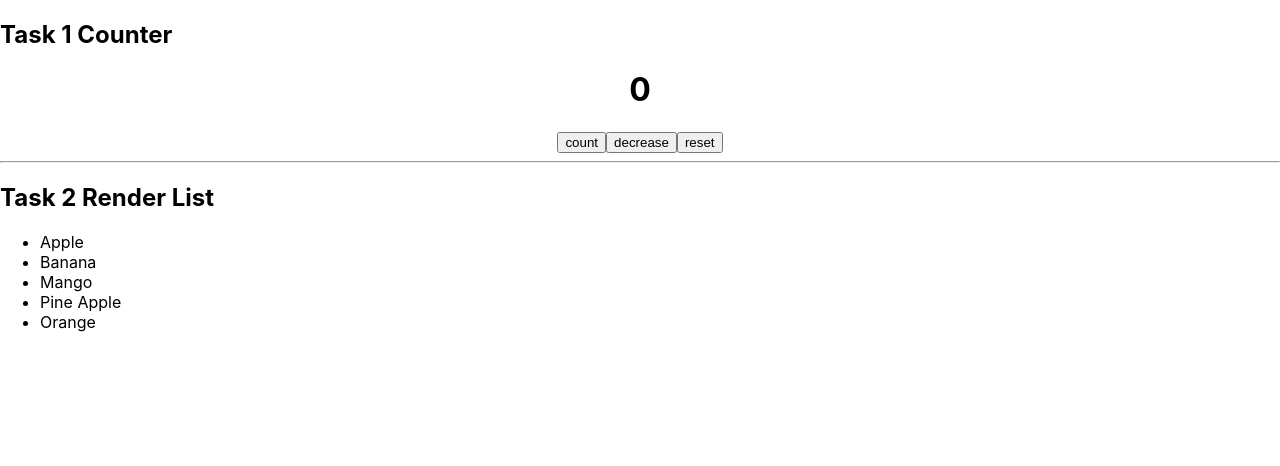
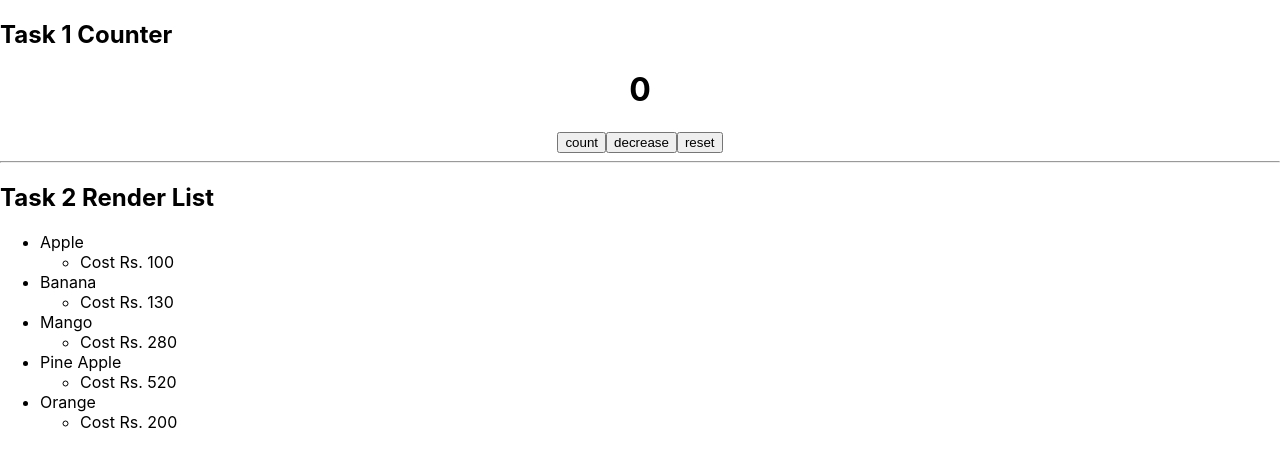
Before and after one commit to ameerparial/Reactjs, a React (Create React App) app: page / in a window 1280 px wide. Shown: the top 466 px of the page. Built offline with nearby package versions, Linux system fonts and the light colour scheme.

Commit message:
Modified list to show the list item along with its sub items

```diff
--- a/src/App.js
+++ b/src/App.js
@@ -6,7 +6,7 @@ import { useState } from 'react';
 
 function App() {
   const [count, setCount] = useState(0);
-  const list = ['Apple', 'Banana', 'Mango', 'Pine Apple', 'Orange'];
+  const list = [['Apple', 100], ['Banana', 130], ['Mango', 280], ['Pine Apple', 520], ['Orange', 200]];
   function increaseValue(){
     if(count<50){
       setCount(count+1);
--- a/src/Components/RenderList.js
+++ b/src/Components/RenderList.js
@@ -1,6 +1,12 @@
 
 function ListItem({list}){
-    const content = list.map((value)=><li>{value}</li>);
+    const content = list.map((value)=>{
+        return <li>{value[0]}
+            <ul>
+                <li>{`Cost Rs. ${value[1]}`}</li>
+            </ul>
+        </li>
+    });
     return (
         <ul>
             {content}
```
